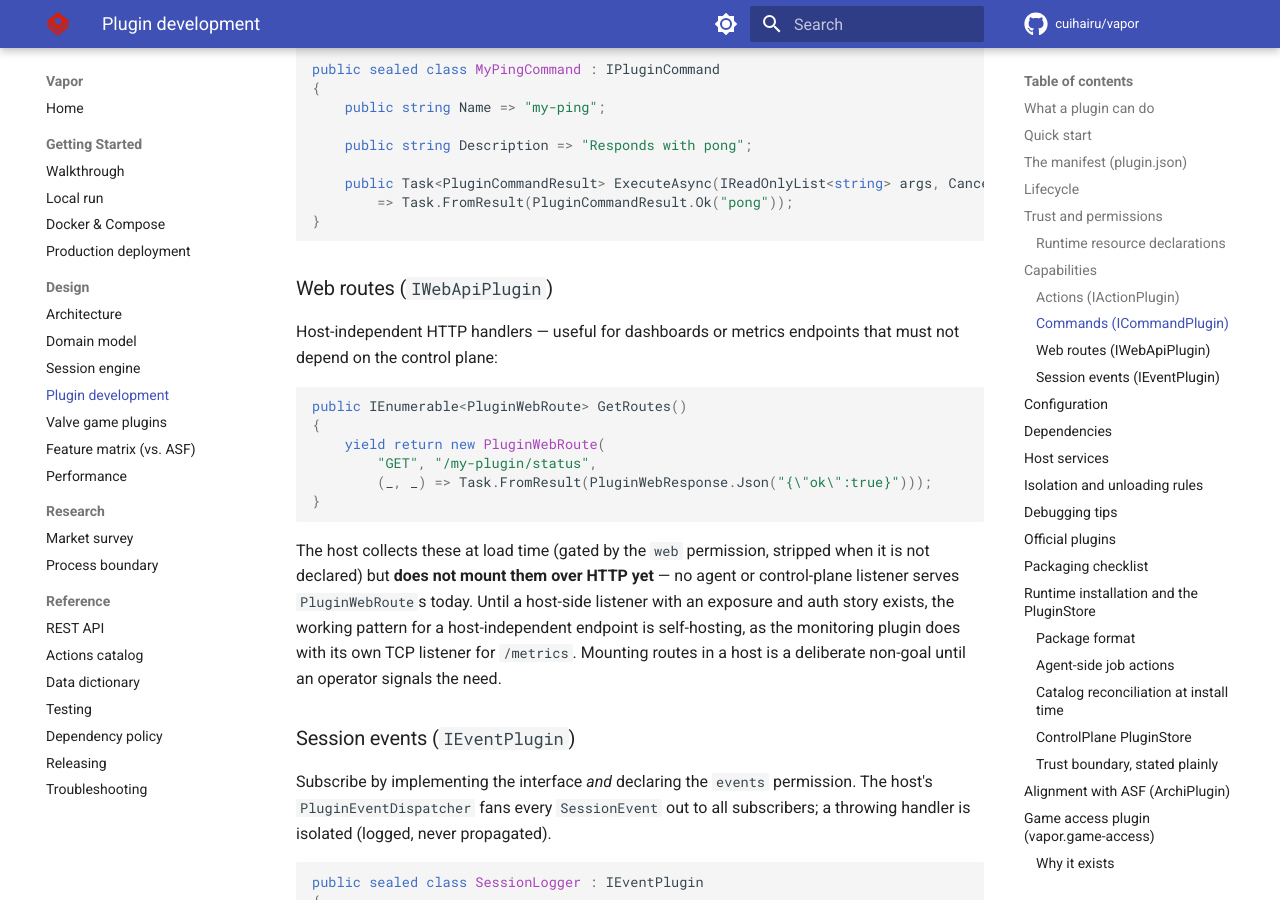
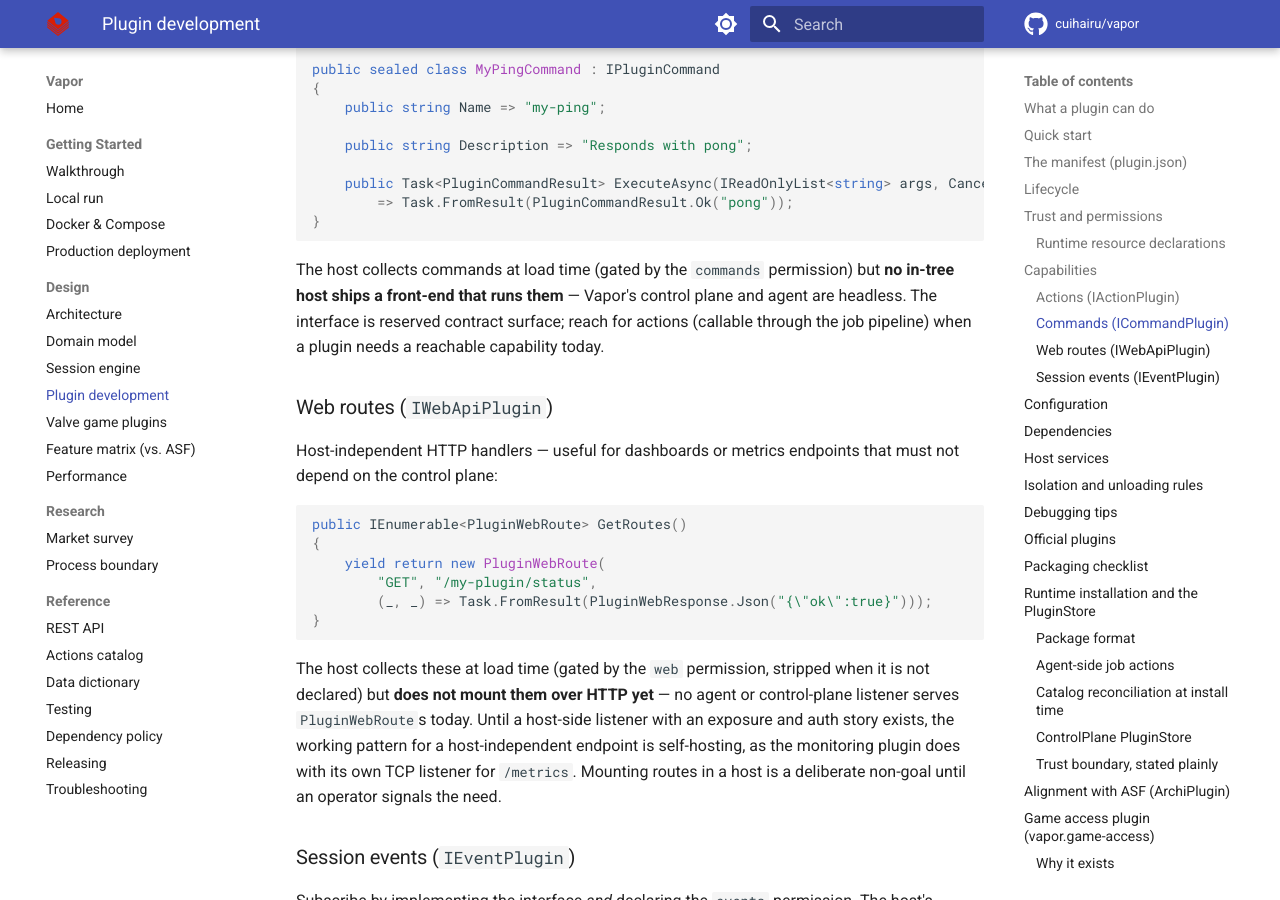
Before and after one commit to cuihairu/vapor, an MkDocs documentation site: the page built from docs/plugins.md, in a window 1280 px wide and 900 px high, scrolled down 6506 px. Built offline with MkDocs 1.6.1 and Material for MkDocs 9.7.7, drawn with Linux system fonts in a browser that asks for light colours; comment, search, counter and statistics services are not loaded.

Commit message:
docs: note plugin commands have no runner yet

````diff
--- a/docs/plugins.md
+++ b/docs/plugins.md
@@ -264,6 +264,12 @@
         => Task.FromResult(PluginCommandResult.Ok("pong"));
 }
 ```
+
+The host collects commands at load time (gated by the `commands` permission)
+but **no in-tree host ships a front-end that runs them** — Vapor's control
+plane and agent are headless. The interface is reserved contract surface;
+reach for actions (callable through the job pipeline) when a plugin needs a
+reachable capability today.
 
 ### Web routes (`IWebApiPlugin`)
 
````
